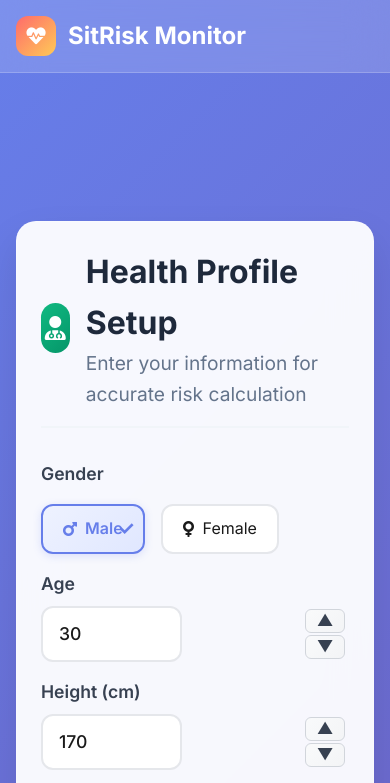
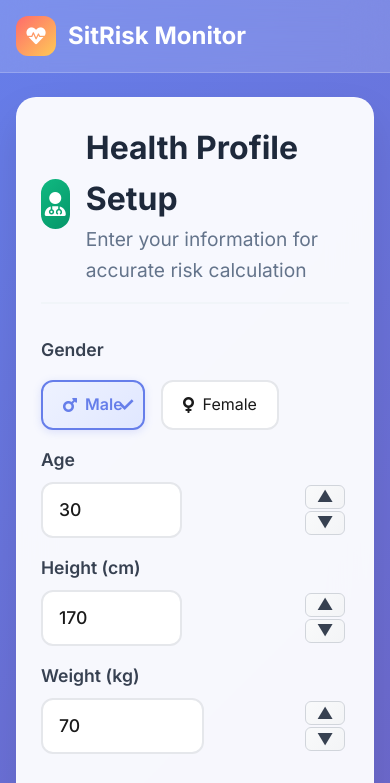
Before and after one commit to DJJ-developer/sitrisk-monitor, a website: page index.html in a window 390 px wide. Shown: the top 783 px of the page. Drawn offline with nearby package versions, Linux system fonts and the light colour scheme.

Commit message:
🚫 Remove empty AdSense containers to fix policy violation - Remove all empty ad banner containers from index.html and monitor.html - Remove related CSS styling for ad containers - AdSense ads on screens without publisher content policy violation fixed - Site ready for AdSense resubmission

```diff
--- a/index.html
+++ b/index.html
@@ -449,18 +449,7 @@
             }
         }
 
-        /* AdSense Ad Containers */
-        #top-ad-banner, #bottom-ad-banner {
-            margin: 2rem 0;
-            text-align: center;
-            min-height: 100px;
-        }
 
-        @media (max-width: 768px) {
-            #top-ad-banner, #bottom-ad-banner {
-                margin: 1rem 0;
-            }
-        }
     </style>
 
     <!-- Google Analytics -->
@@ -527,11 +516,6 @@
         </header>
 
         <div class="container">
-            <!-- Real AdSense Ad Space -->
-            <div id="top-ad-banner">
-                <!-- AdSense ad will be inserted here -->
-            </div>
-
             <!-- Profile Setup Card -->
             <div class="card">
                 <div class="card-header">
@@ -658,11 +642,6 @@
                     </div>
                 </div>
             </div>
-
-            <!-- Real AdSense Ad Space -->
-            <div id="bottom-ad-banner">
-                <!-- AdSense ad will be inserted here -->
-            </div>
         </div>
     </div>
 
```
Also changed, not shown: monitor.html (+0 -32 lines).
